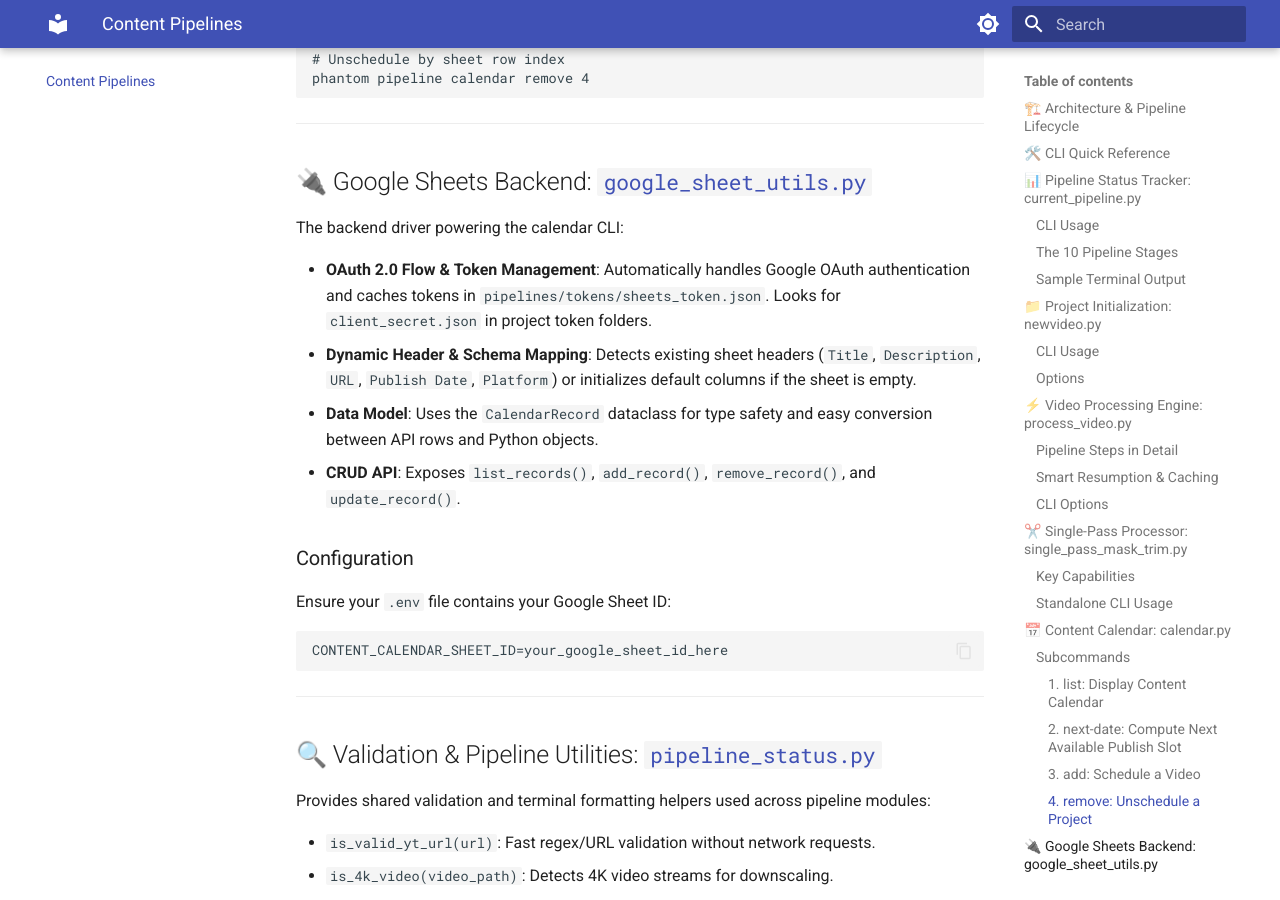
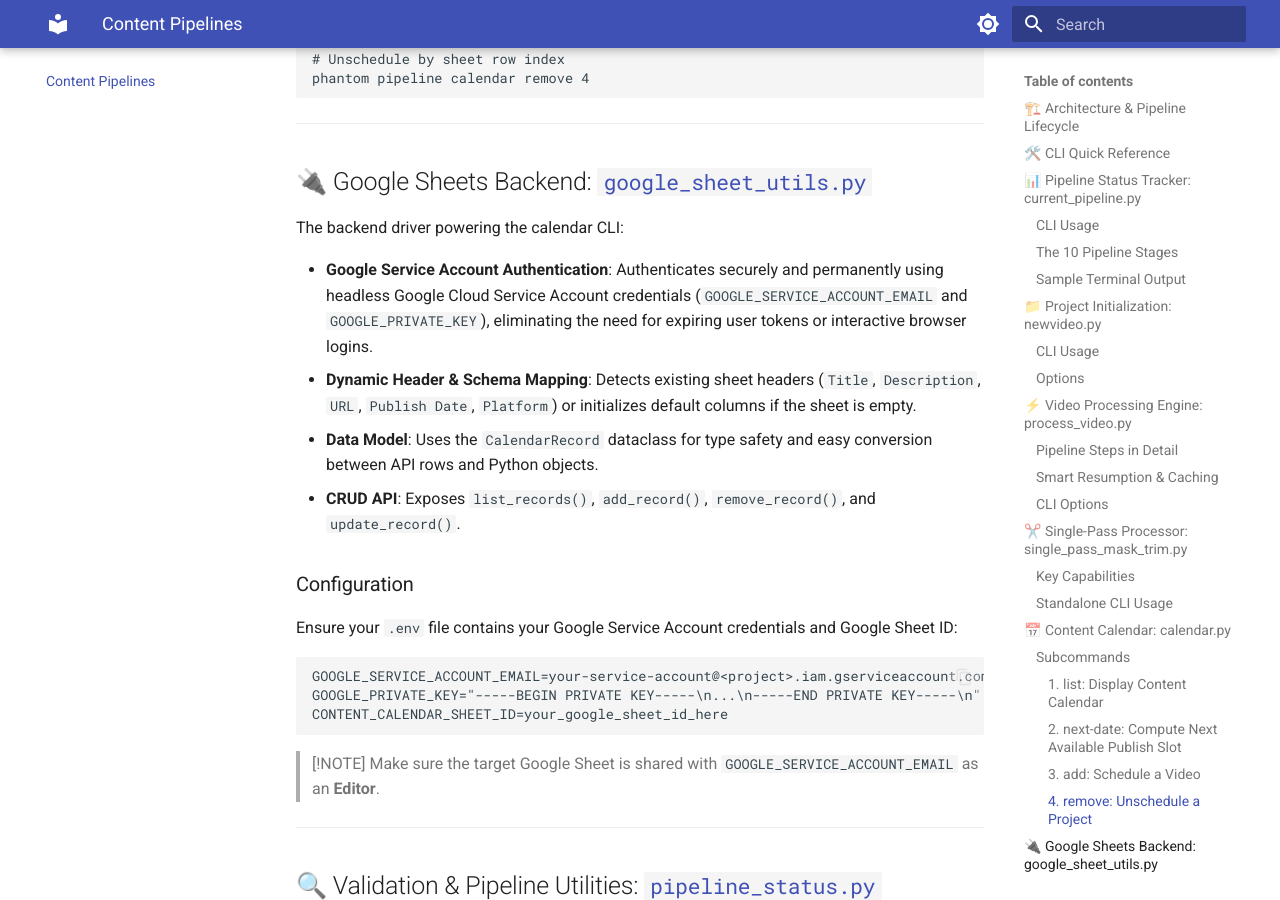
Before and after one commit to hassanaziz0012/phantom-editor, an MkDocs documentation site: the page built from docs/pipelines.md, in a window 1280 px wide and 900 px high, scrolled down 8190 px. Built offline with MkDocs 1.6.1 and Material for MkDocs 9.7.7, drawn with Linux system fonts in a browser that asks for light colours.

Commit message:
Update pipeline docs for Google service account auth

````diff
--- a/docs/pipelines.md
+++ b/docs/pipelines.md
@@ -303,18 +303,23 @@ phantom pipeline calendar remove 4
 
 The backend driver powering the calendar CLI:
 
-* **OAuth 2.0 Flow & Token Management**: Automatically handles Google OAuth authentication and caches tokens in `pipelines/tokens/sheets_token.json`. Looks for `client_secret.json` in project token folders.
+* **Google Service Account Authentication**: Authenticates securely and permanently using headless Google Cloud Service Account credentials (`GOOGLE_SERVICE_ACCOUNT_EMAIL` and `GOOGLE_PRIVATE_KEY`), eliminating the need for expiring user tokens or interactive browser logins.
 * **Dynamic Header & Schema Mapping**: Detects existing sheet headers (`Title`, `Description`, `URL`, `Publish Date`, `Platform`) or initializes default columns if the sheet is empty.
 * **Data Model**: Uses the `CalendarRecord` dataclass for type safety and easy conversion between API rows and Python objects.
 * **CRUD API**: Exposes `list_records()`, `add_record()`, `remove_record()`, and `update_record()`.
 
 ### Configuration
 
-Ensure your `.env` file contains your Google Sheet ID:
+Ensure your `.env` file contains your Google Service Account credentials and Google Sheet ID:
 
 ```bash
+GOOGLE_SERVICE_ACCOUNT_EMAIL=your-service-account@<project>.iam.gserviceaccount.com
+GOOGLE_PRIVATE_KEY="-----BEGIN PRIVATE KEY-----\n...\n-----END PRIVATE KEY-----\n"
 CONTENT_CALENDAR_SHEET_ID=your_google_sheet_id_here
 ```
+
+> [!NOTE]
+> Make sure the target Google Sheet is shared with `GOOGLE_SERVICE_ACCOUNT_EMAIL` as an **Editor**.
 
 ---
 
````
